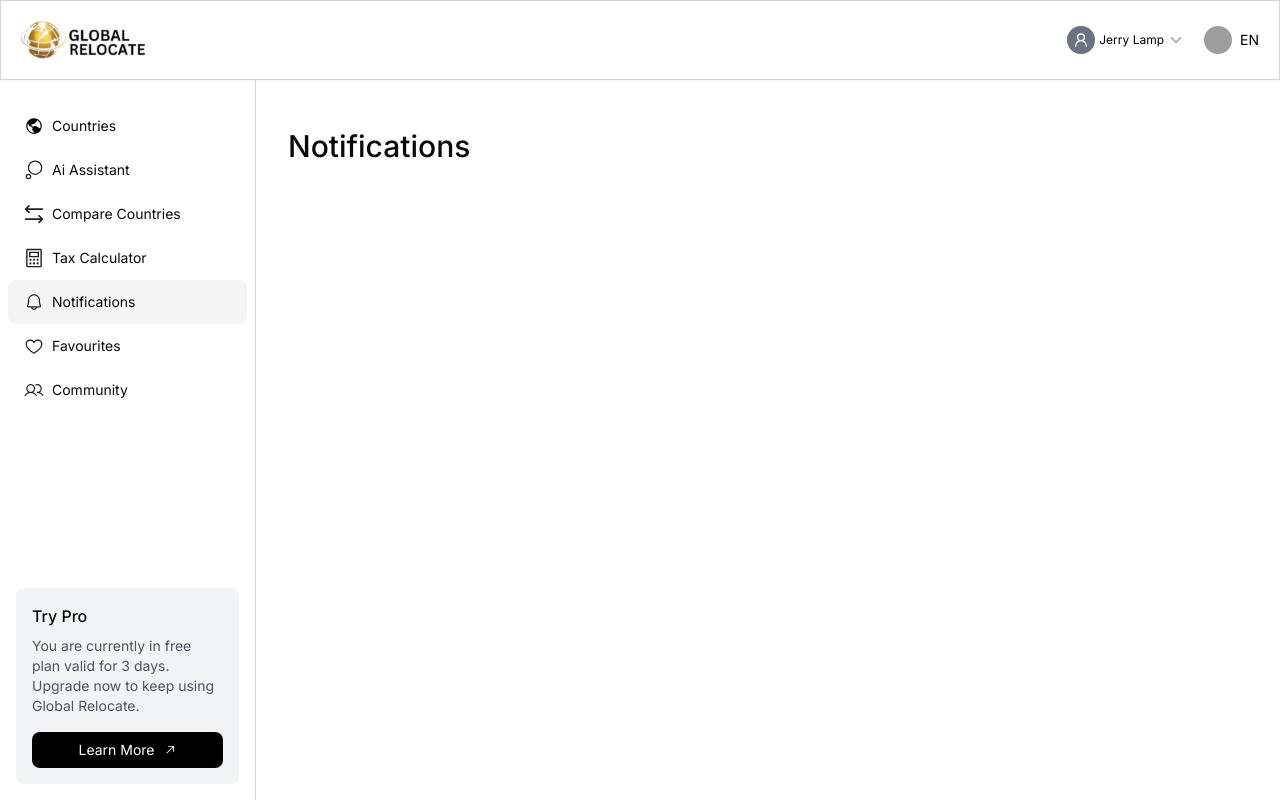
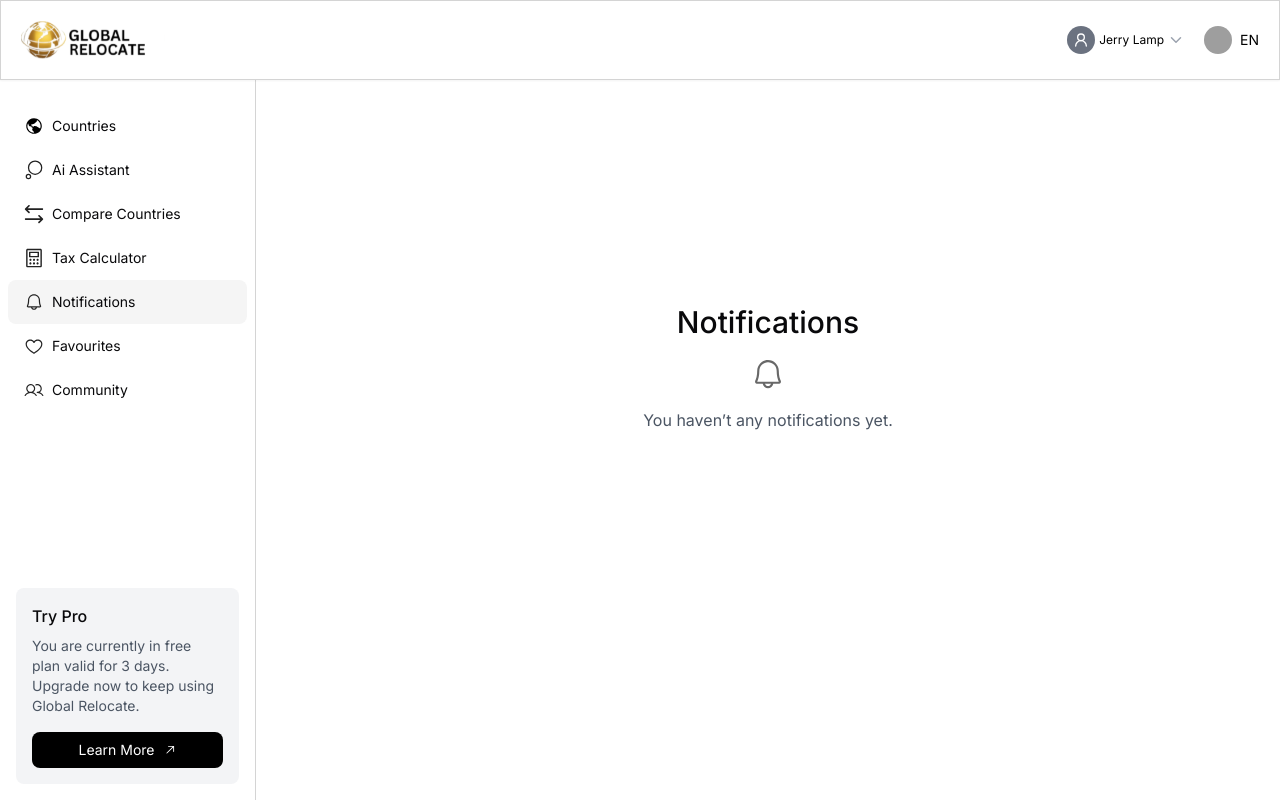
Before and after one commit to Global-Relocate/globalrelocatefrontend, a React (Vite) app: page /user/notifications in a window 1280 px wide. Built offline with nearby package versions, Linux system fonts and the light colour scheme; no server answers; grey boxes are pictures that could not be loaded.

Commit message:
Refactor Notifications component to display a bell icon and a message when there are no notifications

```diff
--- a/src/pages/user/Notifications.jsx
+++ b/src/pages/user/Notifications.jsx
@@ -1,11 +1,19 @@
 import DashboardLayout from "@/components/layouts/DashboardLayout";
 import React from "react";
+import bellicon from "../../assets/svg/bell.svg";
 
 function Notifications() {
   return (
     <DashboardLayout>
-      <div className="w-full flex-wrap gap-y-5 items-center justify-between flex">
-        <h2 className="text-3xl font-medium">Notifications</h2>
+      <div className="w-full flex flex-col items-center justify-center h-[60vh]">
+        <h2 className="text-3xl font-medium mb-4">Notifications</h2>
+        <img
+          src={bellicon}
+          alt="Bell Icon"
+          className="mb-4"
+          style={{ width: '36px', height: '36px', filter: 'invert(41%) sepia(0%) saturate(0%) hue-rotate(180deg) brightness(91%) contrast(88%)' }}
+        />
+        <p className="text-gray-600">You haven’t any notifications yet.</p>
       </div>
     </DashboardLayout>
   );
```
